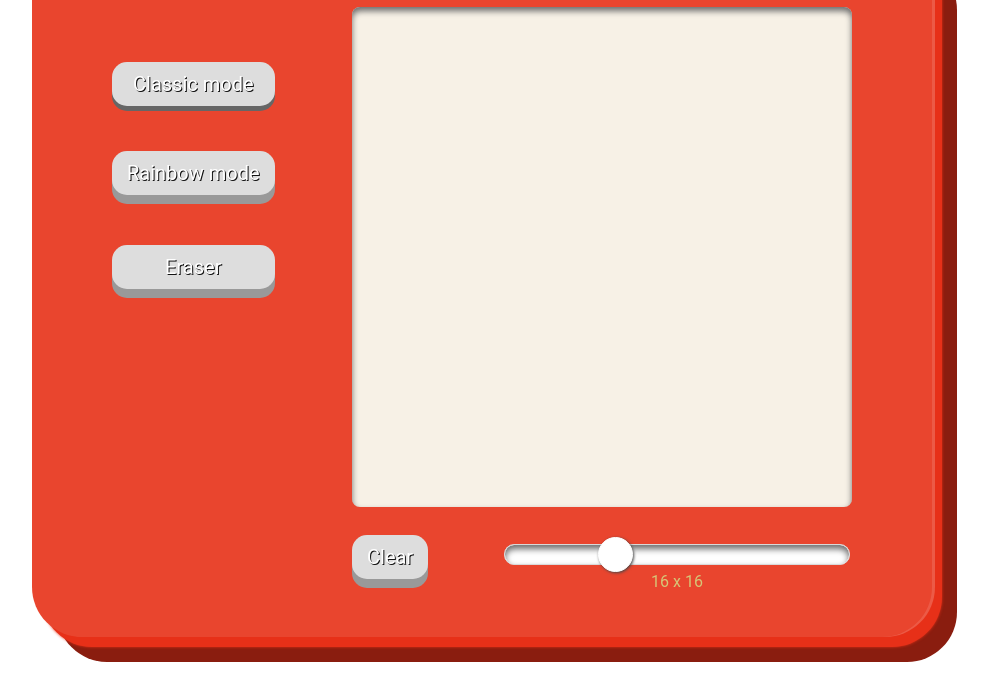
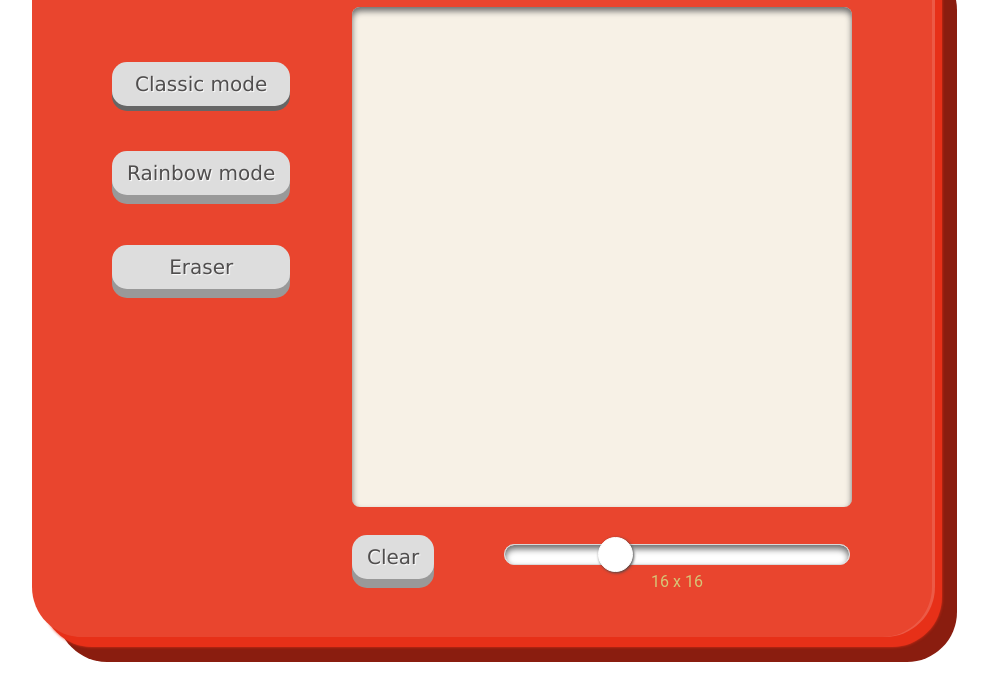
Before and after one commit to beiyingseah/odin-EtchASketch, a plain HTML site: page index.html in a window 1280 px wide. Shown: the part 115-799 px from the top of the page, without its empty margins (158-1146 px from the left). Drawn offline with Linux system fonts and the light colour scheme.

Commit message:
Increased contrast of font colour to improve readability

```diff
--- a/style.css
+++ b/style.css
@@ -40,12 +40,12 @@ body {
 button {
     padding: 10px 15px;
     font-size: 20px;
-    font-family: 'Andale Mono', Roboto, 'Helvetica Neue';
+    font-family: 'Verdana', Roboto, 'Helvetica Neue';
     text-align: center;
-    text-shadow: 1px 1px #131313;
+    text-shadow: 1px 1px 1px #ffffff;
     cursor: pointer;
     outline: none;
-    color: #fff;
+    color: rgb(80, 78, 78);
     background-color: #ddd;
     border: none;
     border-radius: 15px;
```
Also changed, not shown: 1 other file.
